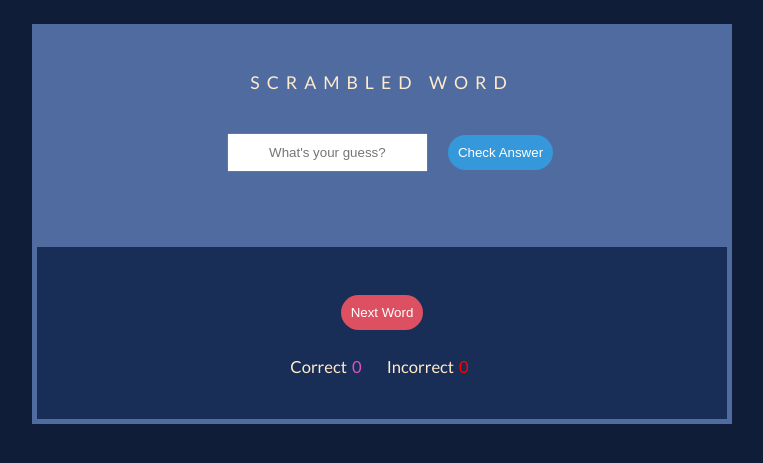
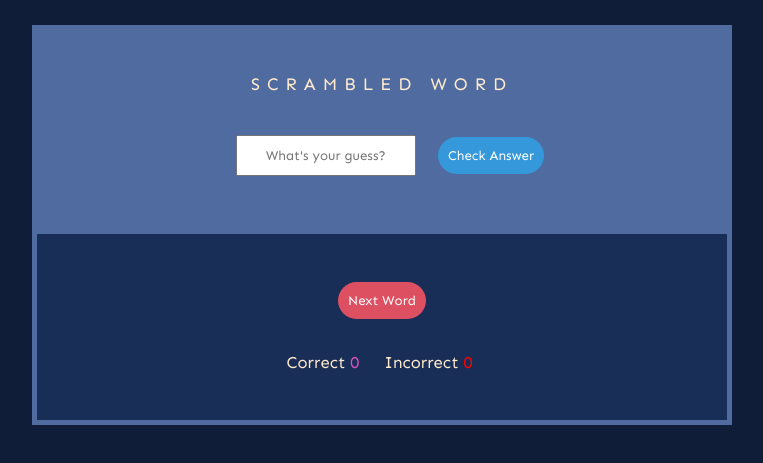
Before and after one commit to CeciliaSG/pp2_wordScramble, a plain HTML site: page index.html in a window 1280 px wide. Shown: the part 143-606 px from the top of the page, without its empty margins (258-1021 px from the left). Drawn offline with Linux system fonts and the light colour scheme.

Commit message:
Change font-family

```diff
--- a/assets/css/style.css
+++ b/assets/css/style.css
@@ -2,7 +2,7 @@
 
 body {
     background: #0F1D38;
-    font-family: lato, sans-serif;
+    font-family: sen, sans-serif;
     color: blanchedalmond;
     text-align: center;
 
@@ -61,10 +61,13 @@ h1 {
     align-items: center;
 }
 
+
+
 .player-input {
     padding: 10px;
     margin: 1rem;
     text-align: center;
+    font-family: sen, sans-serif;
 }
 
 .btn {
@@ -73,19 +76,9 @@ h1 {
     color: #fff;
     border: none;
     border-radius: 100px;
+    font-family: sen, sans-serif;
 }
 
-#result {
-    display: block;
-    margin-bottom: 1rem;
-    padding-top: 0.5rem;
-}
-
-.keep-playing {
-    padding: 1rem;
-    margin-top: auto;
-    padding-top: 3rem;
-}
 
 #next-word {
     background-color: #DD5061;
@@ -101,6 +94,10 @@ h1 {
 
 .keep-playing {
     background-color: #192E57;
+    font-family: sen, sans-serif;
+    padding: 1rem;
+        margin-top: auto;
+        padding-top: 3rem;
 }
 
 .score-area {
@@ -108,11 +105,14 @@ h1 {
     display: flex;
     justify-content: center;
     font-size: 80%;
+    padding: 1rem;
+        margin-top: auto;
 }
 
 .scores {
     padding-right: 10px;
     padding-left: 10px;
+    font-family: sen, sans-serif;
 
 }
 
--- a/index.html
+++ b/index.html
@@ -6,11 +6,11 @@
     <meta name="viewport" content="width=device-width, initial-scale=1.0" />
 
     <!-- Google fonts-->
-
-    <link
-      href="https://fonts.googleapis.com/css2?family=Lato:ital,wght@0,100;0,300;0,400;0,700;0,900;1,100;1,300;1,400;1,700&display=swap"
-      rel="stylesheet"
-    />
+<link rel="preconnect" href="https://fonts.googleapis.com">
+<link rel="preconnect" href="https://fonts.gstatic.com" crossorigin>
+<link
+    href="https://fonts.googleapis.com/css2?family=Lato:ital,wght@0,100;0,300;0,400;0,700;0,900;1,100;1,300;1,400;1,700&family=Sen:wght@400;500;600;700;800&display=swap"
+    rel="stylesheet">
 
     <link rel="stylesheet" href="assets/css/style.css" />
 
```
